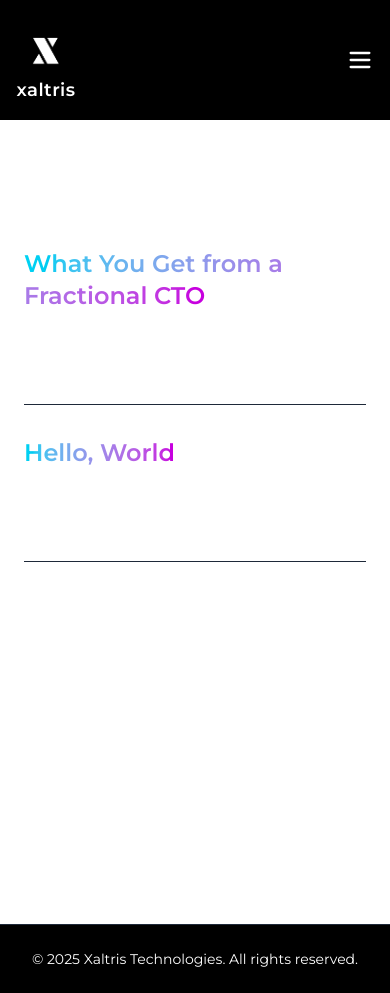
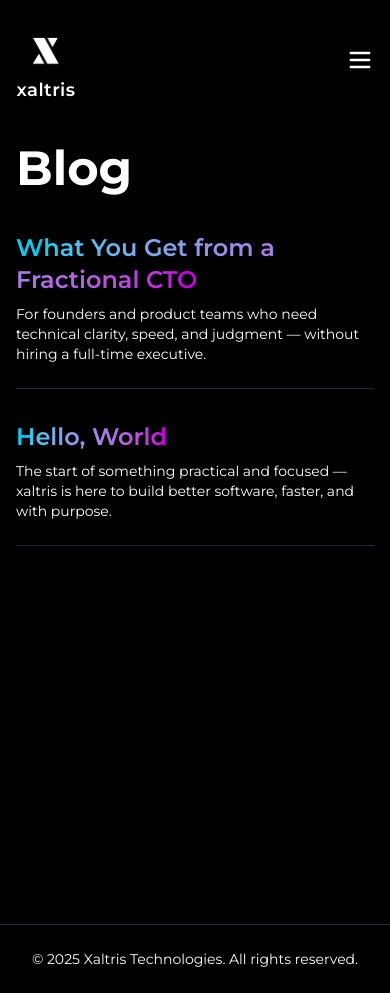
Before and after one commit to amitrverma/xaltris, a Next.js app: page /blog in a window 390 px wide. Built offline with nearby package versions, Linux system fonts and the light colour scheme.

Commit message:
Blog list and blog content had white background on mobile, fixed

```diff
--- a/src/app/blog/page.tsx
+++ b/src/app/blog/page.tsx
@@ -52,8 +52,9 @@ export default function Blog() {
     return { slug, ...data } as BlogPost
   })
 
-  return (
-    <section className="min-h-screen px-6 py-20 text-white font-montserrat max-w-3xl mx-auto">
+return (
+  <main className="min-h-screen bg-black text-white px-4 py-16 font-montserrat">
+    <section className="max-w-3xl mx-auto">
       <h1 className="text-5xl font-extrabold mb-10">Blog</h1>
       <ul className="space-y-8">
         {posts.map((post) => (
@@ -71,5 +72,6 @@ export default function Blog() {
         ))}
       </ul>
     </section>
+  </main>
   )
 }
```
